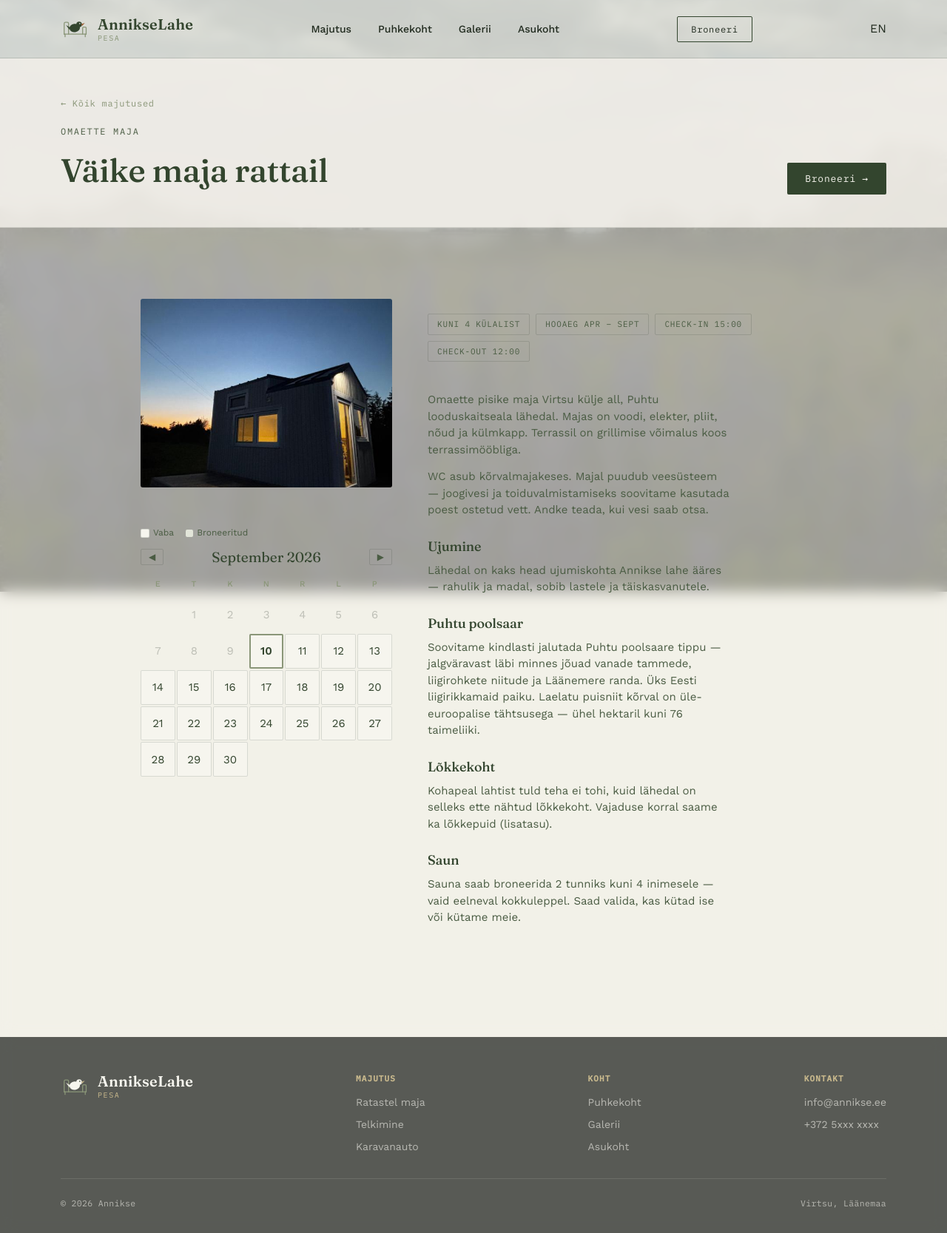
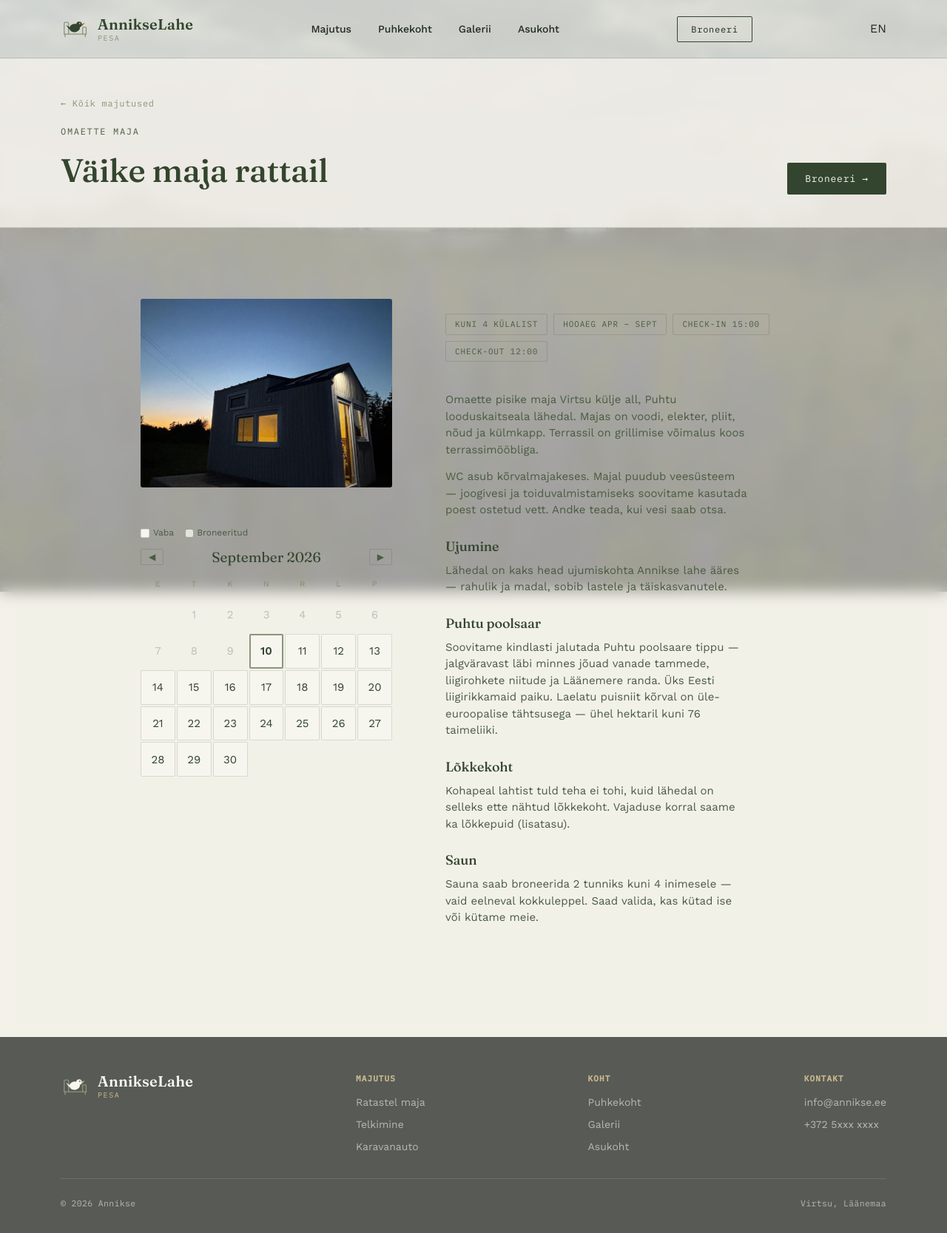
Before and after one commit to m1tsui/wwwannikse, a FastAPI app: page /ee/majutus/vaike-maja in a window 1280 px wide. Shown: the whole page at 74% size. Run offline with FastAPI, Linux system fonts and the light colour scheme; data that the repository does not hold is empty.

Commit message:
fix: suurem vahe pildi ja teksti vahel (48px → 72px)
Co-Authored-By: Claude Sonnet 4.6 <noreply@anthropic.com>
Claude-Session: https://claude.ai/code/session_017yhzPe9vmkkHmzvgsC2XDu

```diff
--- a/static/styles.css
+++ b/static/styles.css
@@ -690,7 +690,7 @@
   .majutus-pilt-kirjeldus {
     display: grid;
     grid-template-columns: 340px 1fr;
-    gap: 48px;
+    gap: 72px;
     align-items: start;
     margin-bottom: 40px;
   }
```
